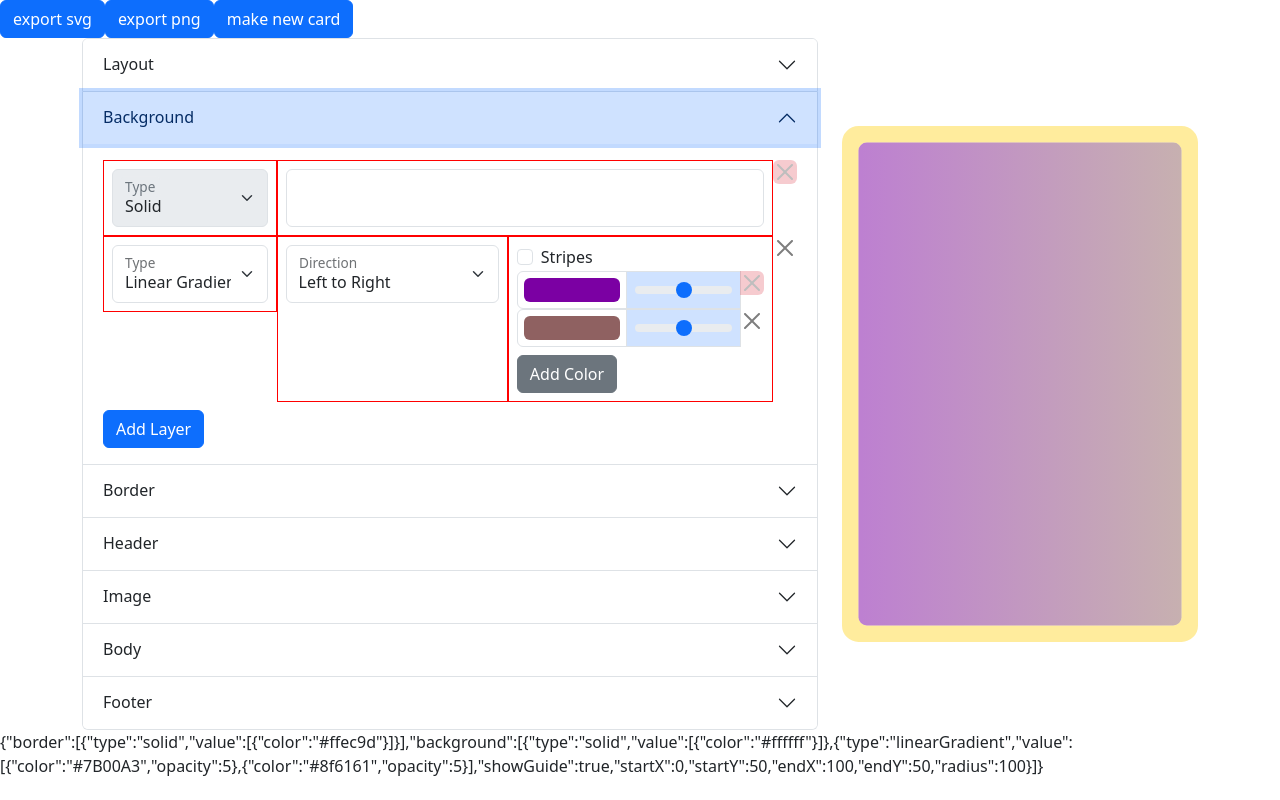
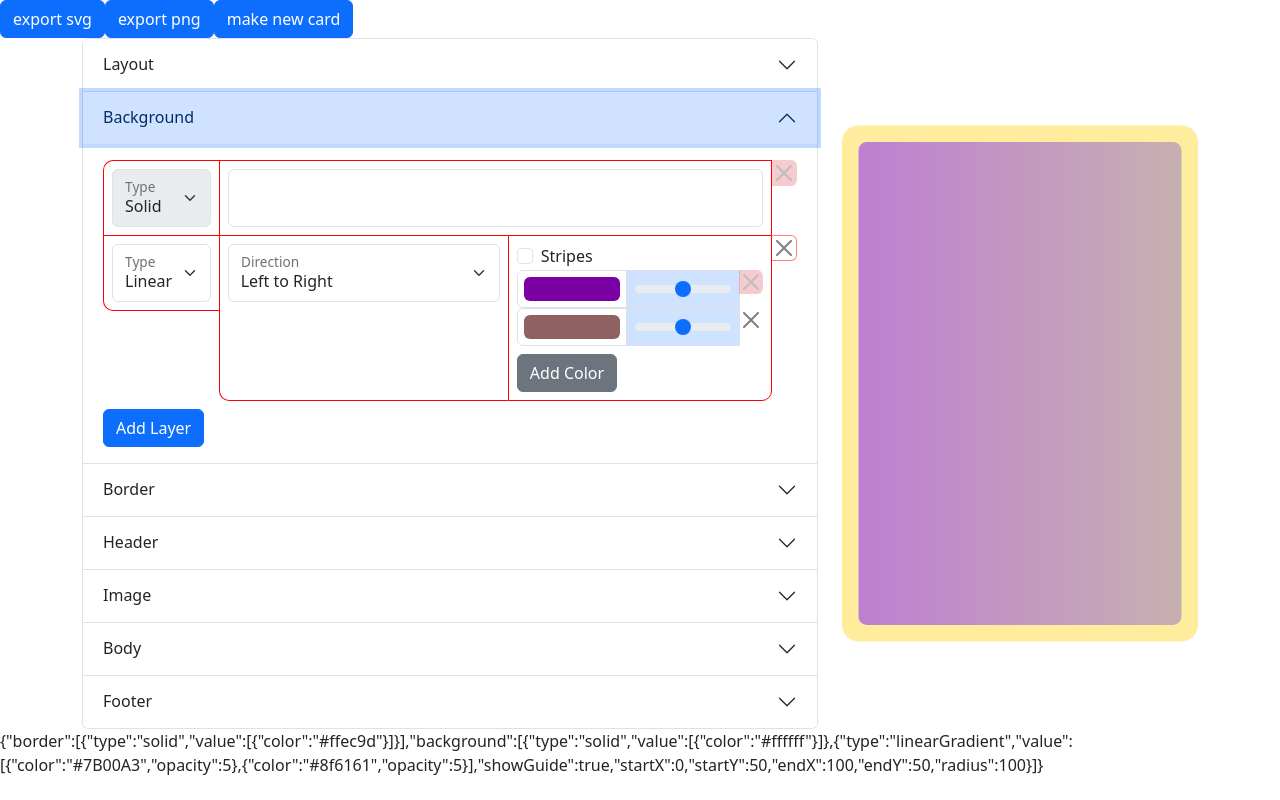
Before and after one commit to CarolLeung/card-maker, a Next.js app in the folder react/: page / in a window 1280 px wide. Both pictures are taken after a click on the button "Background". Built offline with nearby package versions, Linux system fonts and the light colour scheme.

Commit message:
styling color layer form

```diff
--- a/react/app/form/colorLayer.tsx
+++ b/react/app/form/colorLayer.tsx
@@ -35,9 +35,9 @@ export default function ColorLayer({propKey, index, setCardData} : {propKey: col
     setCardData(data);
   }
 
-  return <Container>
-    <Row className={`test ${layer.type} p-0`}>
-      <Col sm={3} className='p-2'>
+  return <Container className='colorLayers'>
+    <Row className={`colorLayer ${layer.type} p-0`}>
+      <Col sm={2} className='colorType p-2'>
         {/* select type */}
         <Form.Floating>
           <Form.Select value={layer.type} disabled={!index} onChange={e => {
@@ -55,7 +55,7 @@ export default function ColorLayer({propKey, index, setCardData} : {propKey: col
           <Form.Label>Type</Form.Label>
         </Form.Floating>
       </Col>
-      { layer.type === 'linearGradient' && <Col sm={4} className='p-2'>
+      { layer.type === 'linearGradient' && <Col sm={5} className='p-2'>
         <Form.Floating>
           <Form.Select value={layer.directionPreset} onChange={e => setDirection(e.target.value)} >
             <option value="0-1-0">Left to Right</option>
@@ -70,7 +70,7 @@ export default function ColorLayer({propKey, index, setCardData} : {propKey: col
           <ColorLayerGuides propKey={propKey} index={index} setCardData={setCardData}></ColorLayerGuides>
         }
       </Col> }
-      { layer.type === 'radialGradient' && <Col sm={4} className='p-2'>
+      { layer.type === 'radialGradient' && <Col sm={5} className='p-2'>
         <Form.Floating>
           <Form.Select value={layer.directionPreset} onChange={e => setDirection(e.target.value)} >
             <option value="">Select Start Point</option>
--- a/react/app/styles/form.scss
+++ b/react/app/styles/form.scss
@@ -1,9 +1,52 @@
-.test {
+$layerBorder: 1px solid red;
+$layerBorderRadius: 10px;
+
+.colorLayer {
   & > div {
-    border: 1px solid red;
+    border: $layerBorder;
+    &.colorType {
+      border-right: 0;
+      border-bottom-left-radius: $layerBorderRadius;
+      height: fit-content;
+    }
+    &:not(.colorType) {
+      border-bottom: 0;
+      border-right: 0;
+    }
+    &:nth-last-child(2) {
+      border-right: $layerBorder;
+    }
   }
-  div:first-child {
-    height: fit-content;
+
+  &.solid > div:first-child {
+    border-radius: 0;
+    border-bottom: 0;
+  }
+
+  & > button {
+    border: $layerBorder;
+    border-left: 0;
+    border-top-left-radius: 0;
+    border-bottom-left-radius: 0;
+  }
+}
+
+.colorLayers {
+  &:first-child {
+    .colorLayer > .colorType {
+      border-top-left-radius: $layerBorderRadius;
+    }
+  }
+  &:nth-last-child(2) {
+    .colorLayer > div {
+      border-bottom: $layerBorder;
+      &:nth-last-child(2) {
+        border-bottom-right-radius: $layerBorderRadius;
+      }
+      &:nth-last-child(3) {
+        border-bottom-left-radius: $layerBorderRadius;
+      }
+    }
   }
 }
 
```
